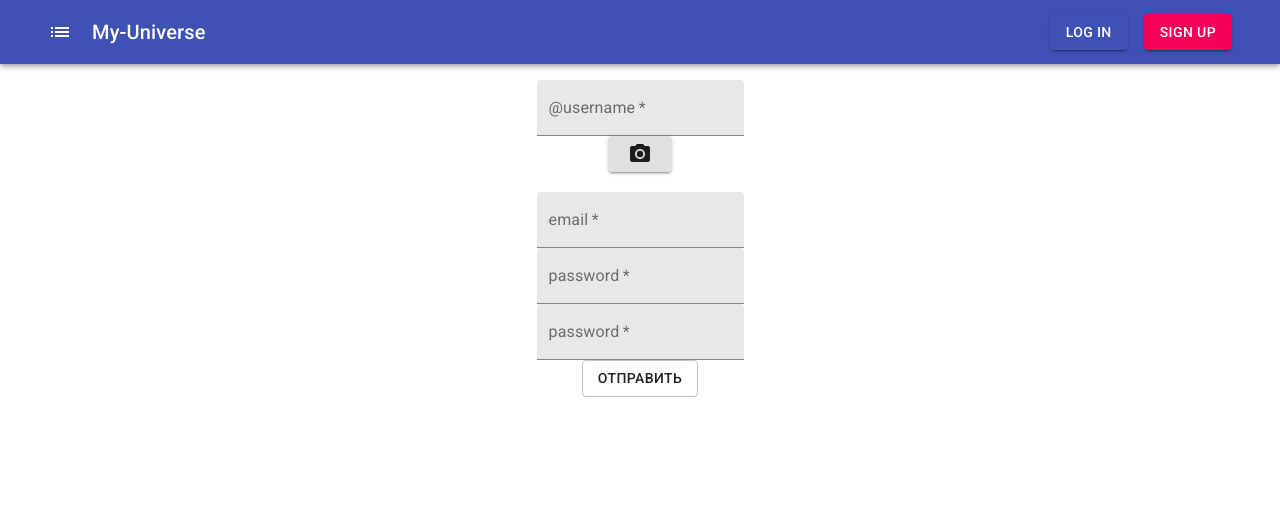
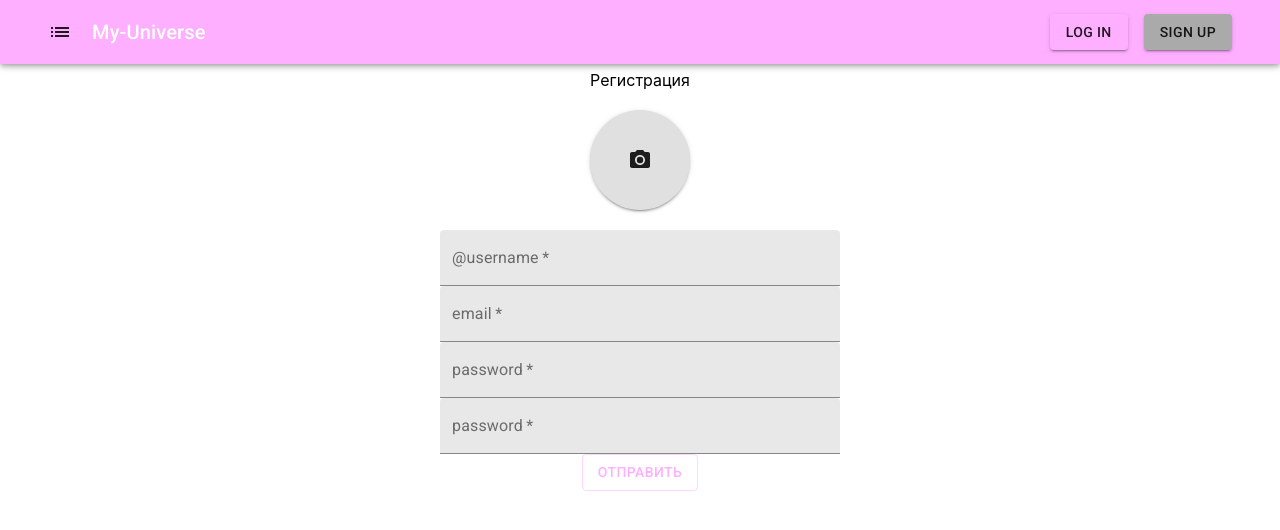
Before and after one commit to LexusLight/my-universe, a React (Create React App) app in the folder react/: page /profile/reg in a window 1280 px wide. Shown: the top 530 px of the page. Built offline with nearby package versions, Linux system fonts and the light colour scheme.

Commit message:
колдовство в MUI

```diff
--- a/react/src/Components/PageWrapper/PageWrapper.tsx
+++ b/react/src/Components/PageWrapper/PageWrapper.tsx
@@ -5,13 +5,26 @@ import style from './PageWrapper.module.css'
 import Profile from "../Profile/Profile";
 import World from "../World/World";
 import Character from "../Character/Character";
-import {AppBar, Box, Button, Container, IconButton,Toolbar, Typography} from "@material-ui/core";
+import {AppBar, Box, Button, Container, IconButton,Toolbar, Typography, Grid} from "@material-ui/core";
 import MenuIcon from '@material-ui/icons/List';
-import {makeStyles} from "@material-ui/core/styles";
+import {makeStyles,createMuiTheme,ThemeProvider} from "@material-ui/core/styles";
 
+const cosmoTheme = createMuiTheme({
+    palette:{
+        primary: {
+            main: '#FFAFFF',
+            dark: '#FFAFFF',
+            light: '#FFAFFF',
+        },
+        secondary: {
+            main: '#AAAAAA',
+        },
+    }
+})
 const useStyles = makeStyles((theme) => ({
-    root:{
+    paper:{
         flexGrow: 1,
+        height: "100%",
     },
     menuButton:{
         marginRight: theme.spacing(1),
@@ -19,21 +32,26 @@ const useStyles = makeStyles((theme) => ({
     title:{
         flexGrow:1,
         color: 'white',
-    }
+    },
+    contentCenter:{
+        textAlign: 'center',
+        marginTop: 70,
+    },
 }))
 
-const PageWrapper = () => {
-    const classes = useStyles();
+const PageWrapper = () =>    {
+    const styles = useStyles();
 
     return (
-        <BrowserRouter>
-            <AppBar position="fixed">
+        <ThemeProvider theme={cosmoTheme}>
+            <Box style={{ height: "100%" }}>
+                    <AppBar>
                         <Container fixed>
                             <Toolbar>
-                        <IconButton edge="start" color="inherit" aria-label="menu" className={classes.menuButton}>
+                                <IconButton edge="start" color="inherit" aria-label="menu" className={styles.menuButton}>
                                     <MenuIcon/>
                                 </IconButton>
-                        <Typography variant="h6" className={classes.title}>My-Universe </Typography>
+                                <Typography variant="h6" className={styles.title}>My-Universe </Typography>
                                 <Box mr={2}>
                                     <Link to="/profile/auth">
                                         <Button color="primary" variant="contained"> Log In</Button>
@@ -45,14 +63,15 @@ const PageWrapper = () => {
                             </Toolbar>
                         </Container>
                     </AppBar>
-            <br/>
+                    <Box className={styles.contentCenter}>
                         <Switch>
                             <Route path={'/profile'}><Profile/></Route>
                             <Route path={'/world'}><World/></Route>
                             <Route path={'/character'}><Character/></Route>
                         </Switch>
-        </BrowserRouter>
-
+                    </Box>
+            </Box>
+        </ThemeProvider>
     );
 }
 
--- a/react/src/Components/Profile/Reg/Reg.tsx
+++ b/react/src/Components/Profile/Reg/Reg.tsx
@@ -2,12 +2,26 @@ import React, {useRef} from 'react'
 import {useState} from 'react'
 import axios from 'axios'
 import {v4 as uuidv4} from 'uuid'
-import style from './../Profile.module.css'
-import {Box, Button, TextField} from "@material-ui/core";
+//import style from './../Profile.module.css'
+import {Box, Button, TextField, makeStyles} from "@material-ui/core";
 import {PhotoCamera} from "@material-ui/icons";
 
 
+const useStyles = makeStyles({
+    avtarCircle:{
+        height:100,
+        width:100,
+        //marginTop:10,
+        borderRadius:50,
+    },
+    formInput:{
+        width: '51%',
+        maxWidth: 400,
+    },
+})
+
 const Reg = () => {
+    const styles = useStyles();
     let [username,setUsername] = useState("");
     let [email,setEmail] = useState(" ");
     let [password,setPassword] = useState("");
@@ -51,14 +65,11 @@ const Reg = () => {
     }
 
     return (
-        <div className={style.center}>
-            <div>Регистрация</div>
+        <div>
+            <Box>Регистрация</Box>
             <br/>
             <form onSubmit={addPerson}>
                 <div color={"red"}>{message}</div>
-                <br/>
-                <TextField type="text" variant="filled" label="@username" value={username} onChange={usernameHandler} required/>
-                <br/>
                 <Box>
                     <input
                         id="avatar-input"
@@ -68,21 +79,23 @@ const Reg = () => {
                         onChange={imageHandler}
                     />
                     <label htmlFor="avatar-input" >
-                        <Button color="default"
+                        <Button color="default" className={styles.avtarCircle}
                                 variant="contained"
                                 component="span">
-                            <PhotoCamera/>
+                            <PhotoCamera  />
                         </Button>
                     </label>
                 </Box>
                 <br/>
-                <TextField type="email" variant="filled" label="email" value={email} onChange={emailHandler} required/>
+                <TextField className={styles.formInput} type="text" variant="filled" label="@username" value={username} onChange={usernameHandler} required/>
                 <br/>
-                <TextField type="password" variant="filled" label="password" value={password} onChange={passwordHandler} required/>
+                <TextField className={styles.formInput} type="email" variant="filled" label="email" value={email} onChange={emailHandler} required/>
                 <br/>
-                <TextField type="password" variant="filled" label="password"value={password2} onChange={password2Handler} required/>
+                <TextField className={styles.formInput} type="password" variant="filled" label="password" value={password} onChange={passwordHandler} required/>
                 <br/>
-                <Button color="default" variant="outlined"> Отправить </Button>
+                <TextField className={styles.formInput} type="password" variant="filled" label="password"value={password2} onChange={password2Handler} required/>
+                <br/>
+                <Button color="primary" variant="outlined"> Отправить </Button>
             </form>
         </div>
     );
--- a/react/src/index.tsx
+++ b/react/src/index.tsx
@@ -4,11 +4,15 @@ import './index.css';
 import * as serviceWorker from './serviceWorker';
 import PageWrapper from "./Components/PageWrapper/PageWrapper";
 import {Provider} from "mobx-react";
+import {Container} from "@material-ui/core";
+import {BrowserRouter} from "react-router-dom";
 
 ReactDOM.render(
   <React.StrictMode>
       <Provider>
-          <PageWrapper/>
+          <BrowserRouter>
+                <PageWrapper/>
+          </BrowserRouter>
       </Provider>
   </React.StrictMode>,
   document.getElementById('root')
```
Also changed, not shown: 1 other file (tests, documents, lock files or other folders). Lines whose indentation alone changed are shown as unchanged.
